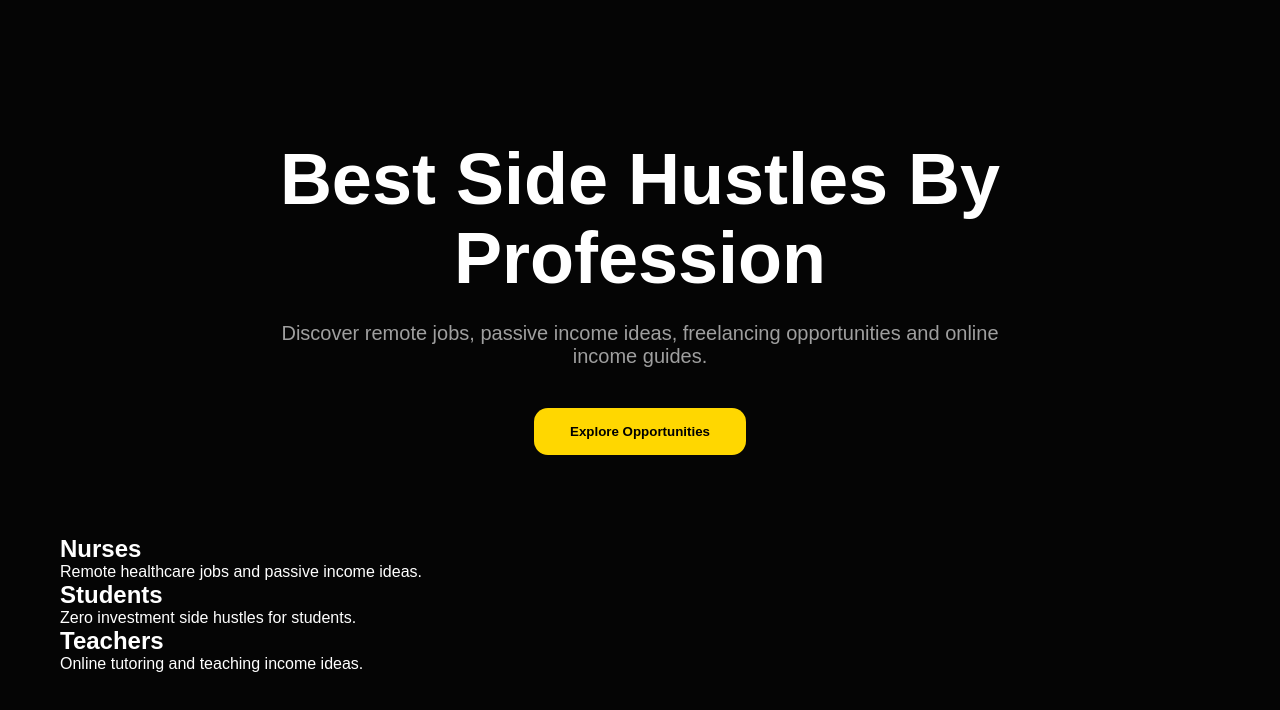
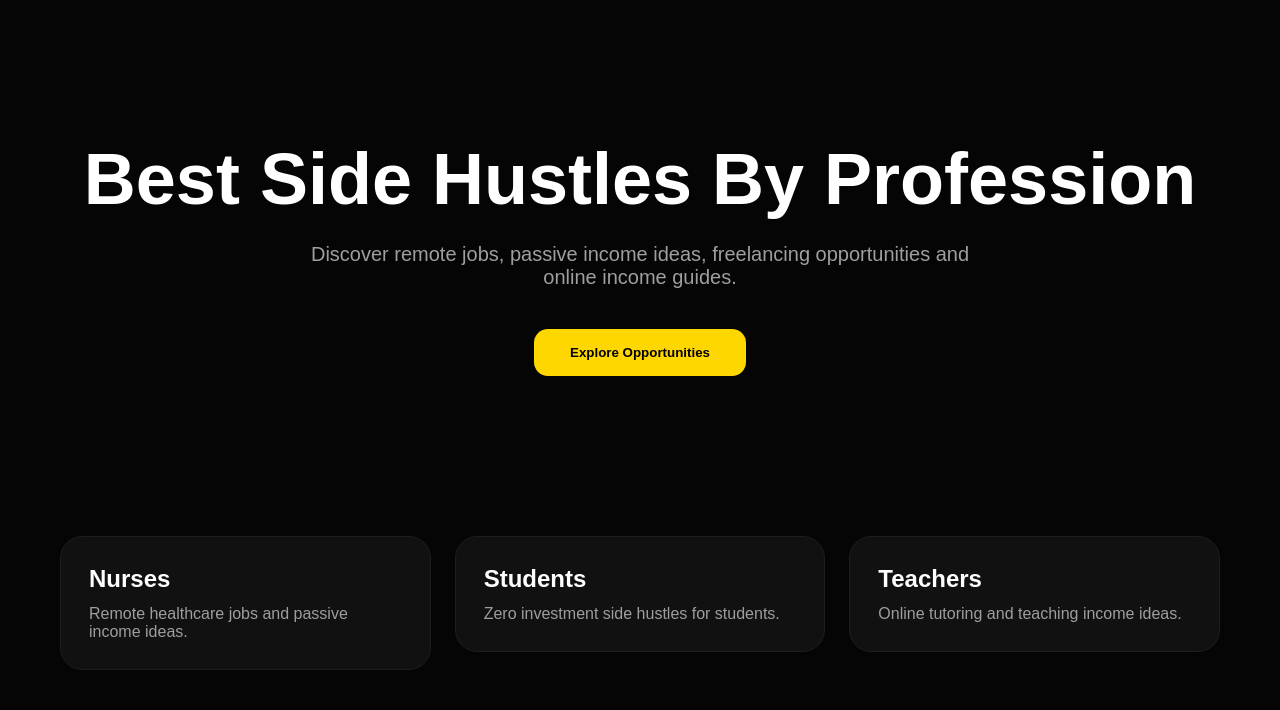
Before and after one commit to Kalakutta35/sidehustlehub, a Next.js app: page / in a window 1280 px wide. Shown: the top 710 px of the page. Built offline with nearby package versions, Linux system fonts and the light colour scheme.

Commit message:
Update globals.css

```diff
--- a/app/globals.css
+++ b/app/globals.css
@@ -2,10 +2,6 @@
   margin: 0;
   padding: 0;
   box-sizing: border-box;
-}
-
-html {
-  scroll-behavior: smooth;
 }
 
 body {
@@ -25,41 +21,6 @@ a {
   padding: 20px;
 }
 
-/* Navbar */
-.navbar {
-  display: flex;
-  justify-content: space-between;
-  align-items: center;
-  padding: 20px 40px;
-  border-bottom: 1px solid #1f1f1f;
-  position: sticky;
-  top: 0;
-  background: rgba(0,0,0,0.85);
-  backdrop-filter: blur(10px);
-  z-index: 1000;
-}
-
-.logo {
-  font-size: 24px;
-  font-weight: bold;
-  color: gold;
-}
-
-.navbar nav {
-  display: flex;
-  gap: 24px;
-}
-
-.navbar nav a {
-  color: #cfcfcf;
-  transition: 0.3s;
-}
-
-.navbar nav a:hover {
-  color: gold;
-}
-
-/* Hero */
 .hero {
   text-align: center;
   padding: 120px 20px 80px;
@@ -68,15 +29,13 @@ a {
 .hero h1 {
   font-size: 72px;
   line-height: 1.1;
-  max-width: 900px;
-  margin: auto;
 }
 
 .hero p {
   margin-top: 24px;
   color: #9f9f9f;
   font-size: 20px;
-  max-width: 750px;
+  max-width: 700px;
   margin-inline: auto;
 }
 
@@ -88,4 +47,43 @@ a {
   border: none;
   border-radius: 14px;
   font-weight: bold;
+  cursor: pointer;
 }
+
+.grid {
+  display: grid;
+  grid-template-columns: repeat(auto-fit, minmax(280px, 1fr));
+  gap: 24px;
+  margin-top: 80px;
+}
+
+.card {
+  background: #111111;
+  padding: 28px;
+  border-radius: 22px;
+  border: 1px solid #1d1d1d;
+  transition: 0.3s;
+}
+
+.card:hover {
+  transform: translateY(-5px);
+  border-color: gold;
+}
+
+.card h2 {
+  margin-bottom: 12px;
+}
+
+.card p {
+  color: #9e9e9e;
+}
+
+@media (max-width: 768px) {
+  .hero h1 {
+    font-size: 42px;
+  }
+
+  .hero p {
+    font-size: 16px;
+  }
+}
```
